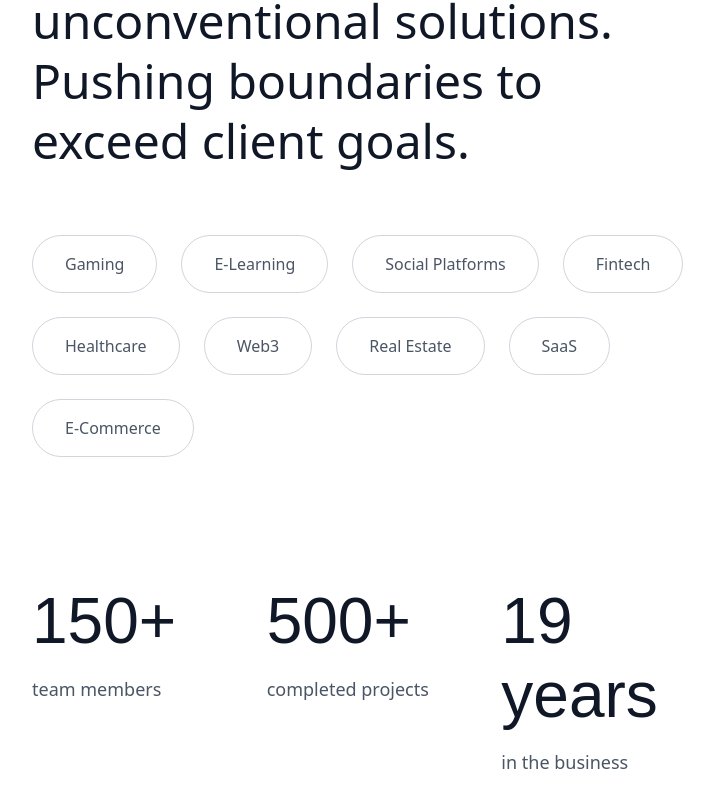
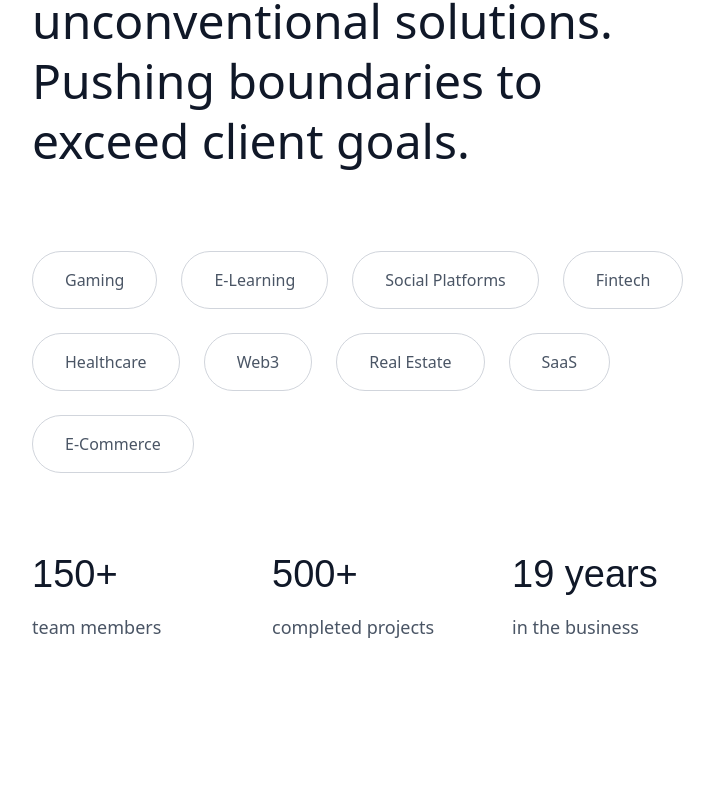
Before and after one commit to jainil04/my-portfolio, a Next.js app: page / in a window 1280 px wide. Shown: the part 1057-1864 px from the top of the page, without its empty margins (16-730 px from the left). After the commit the page ends 1827 px from the top, so only its background shows below. Built offline with nearby package versions, Linux system fonts and the light colour scheme.

Commit message:
[PATCH] update font size in stat-number class and adjust spacing in InnovationSection

```diff
--- a/src/app/globals.css
+++ b/src/app/globals.css
@@ -123,7 +123,7 @@
   /* Custom stat number styling */
   .stat-number {
     font-family: 'TT Norms Web', Arial, sans-serif;
-    font-size: 64px;
+    font-size: 38px;
     font-weight: 450;
     text-transform: none;
     line-height: 1.15;
--- a/src/components/custom/InnovationSection/InnovationSection.tsx
+++ b/src/components/custom/InnovationSection/InnovationSection.tsx
@@ -49,7 +49,7 @@ export const InnovationSection = ({
             whileInView={reduce ? {} : { opacity: 1, x: 0 }}
             viewport={{ once: true, margin: '-100px' }}
             transition={{ duration: 0.6, ease: 'easeOut' }}
-            className="space-y-12 lg:space-y-16 lg:col-span-3"
+            className="space-y-16 lg:space-y-20 lg:col-span-3"
           >
             {/* Main heading */}
             <h2 className="text-4xl font-light leading-tight md:text-5xl lg:text-5xl xl:text-5xl">
@@ -80,7 +80,7 @@ export const InnovationSection = ({
             </div>
 
             {/* Statistics */}
-            <div className="grid grid-cols-3 gap-8 pt-12 lg:gap-8 lg:pt-16">
+            <div className="grid grid-cols-3 gap-8 lg:gap-12">
               {stats.map((stat, index) => (
                 <motion.div
                   key={stat.label}
```
